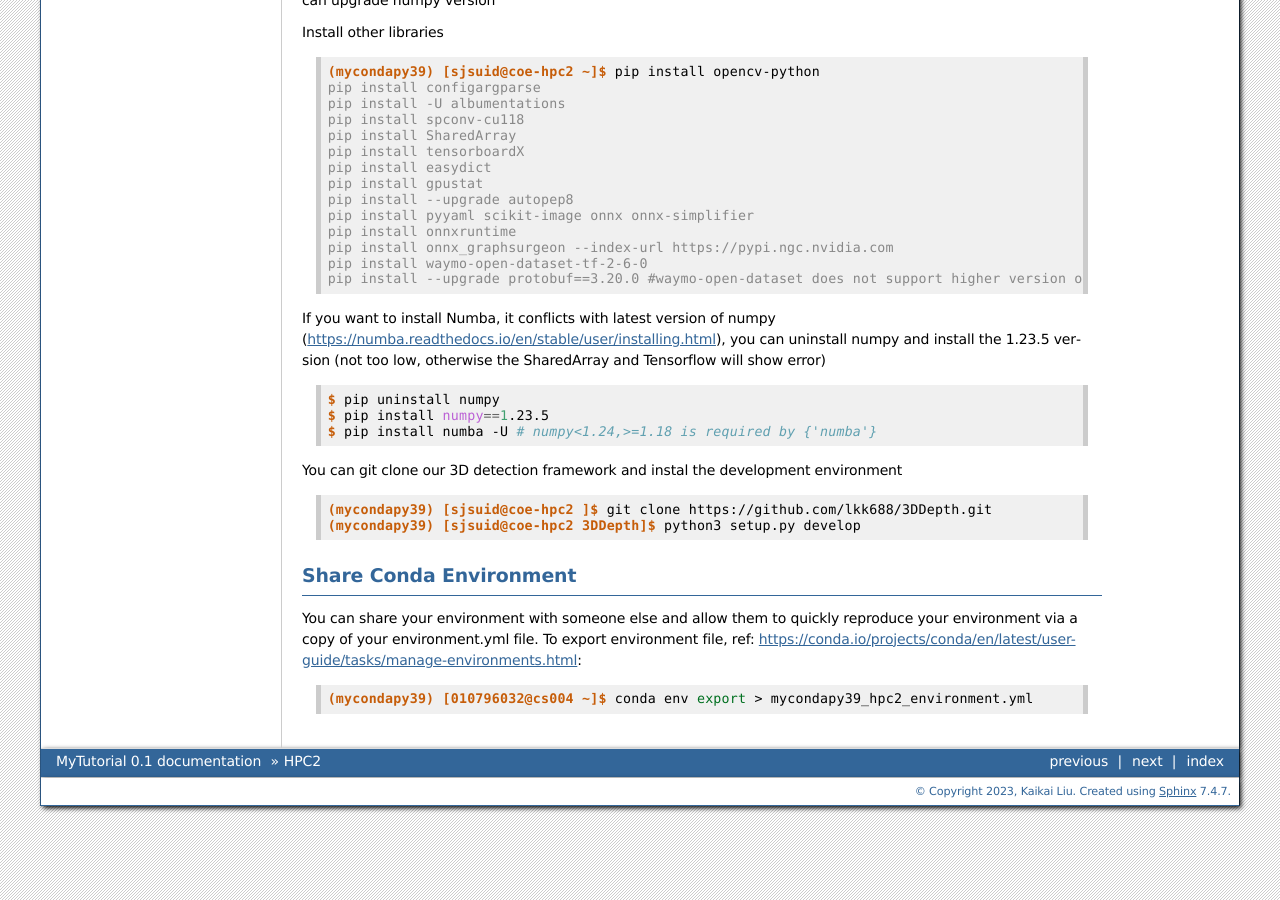
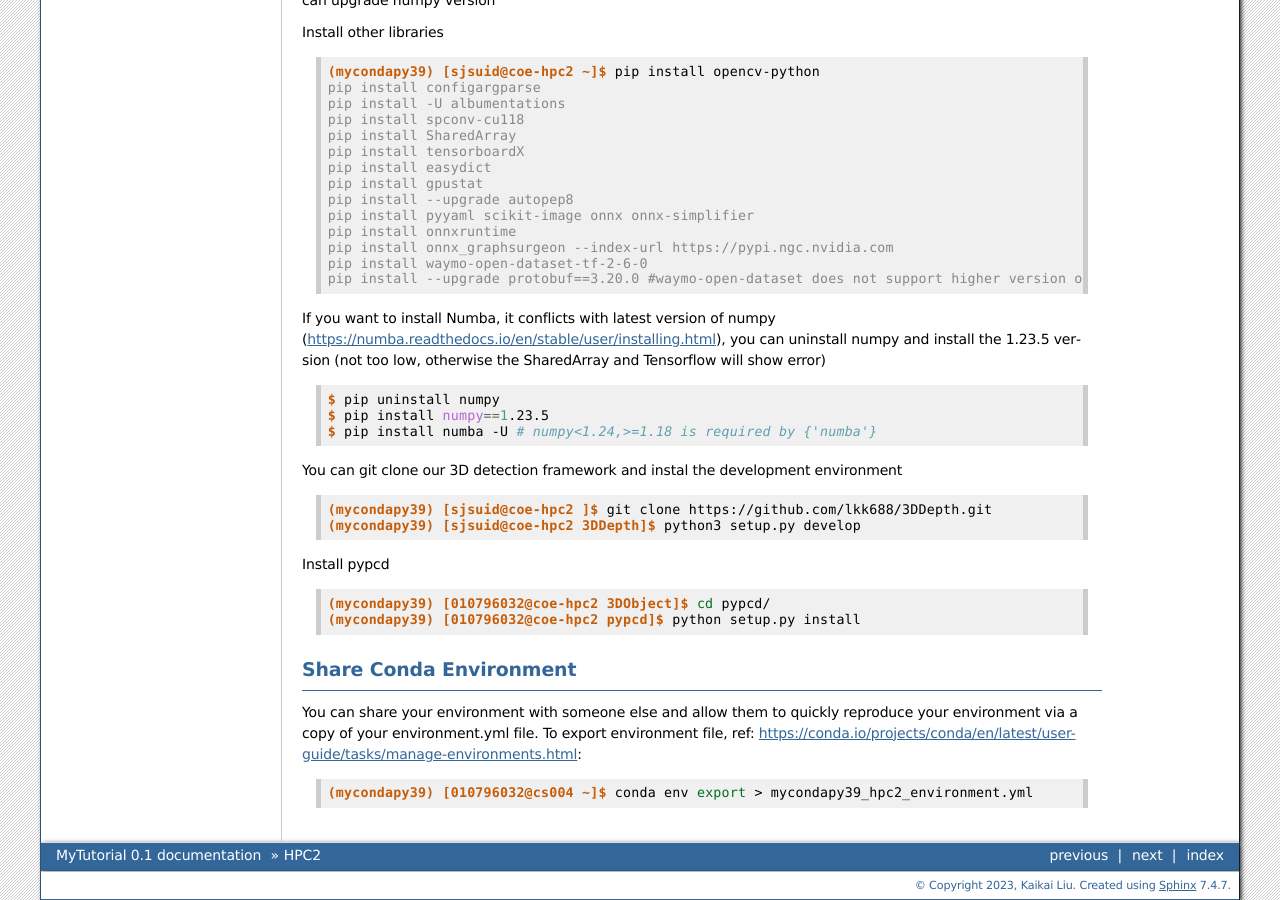
Before and after one commit to lkk688/mytutorial, a Sphinx documentation site: the page built from docs/source/HPC2.rst, in a window 1280 px wide and 900 px high, scrolled down 1227 px. Built offline with Sphinx 7.4.7, drawn with Linux system fonts in a browser that asks for light colours.

Commit message:
Update HPC2.rst

```diff
--- a/docs/source/HPC2.rst
+++ b/docs/source/HPC2.rst
@@ -111,6 +111,13 @@ You can git clone our 3D detection framework and instal the development environm
    (mycondapy39) [sjsuid@coe-hpc2 ]$ git clone https://github.com/lkk688/3DDepth.git
    (mycondapy39) [sjsuid@coe-hpc2 3DDepth]$ python3 setup.py develop
 
+Install pypcd
+
+.. code-block:: console
+
+   (mycondapy39) [010796032@coe-hpc2 3DObject]$ cd pypcd/
+   (mycondapy39) [010796032@coe-hpc2 pypcd]$ python setup.py install
+
 Share Conda Environment
 ------------
 
```
